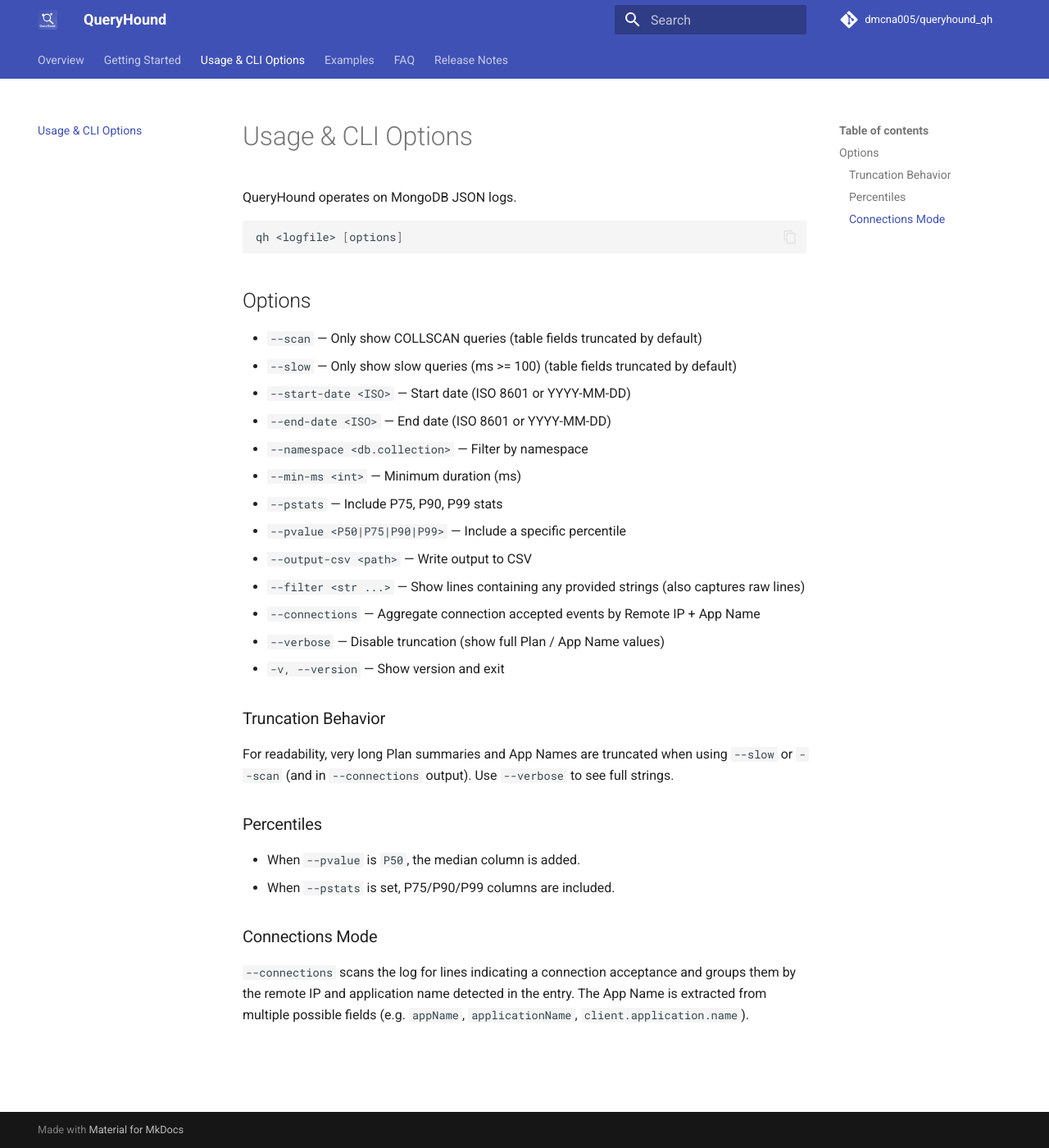
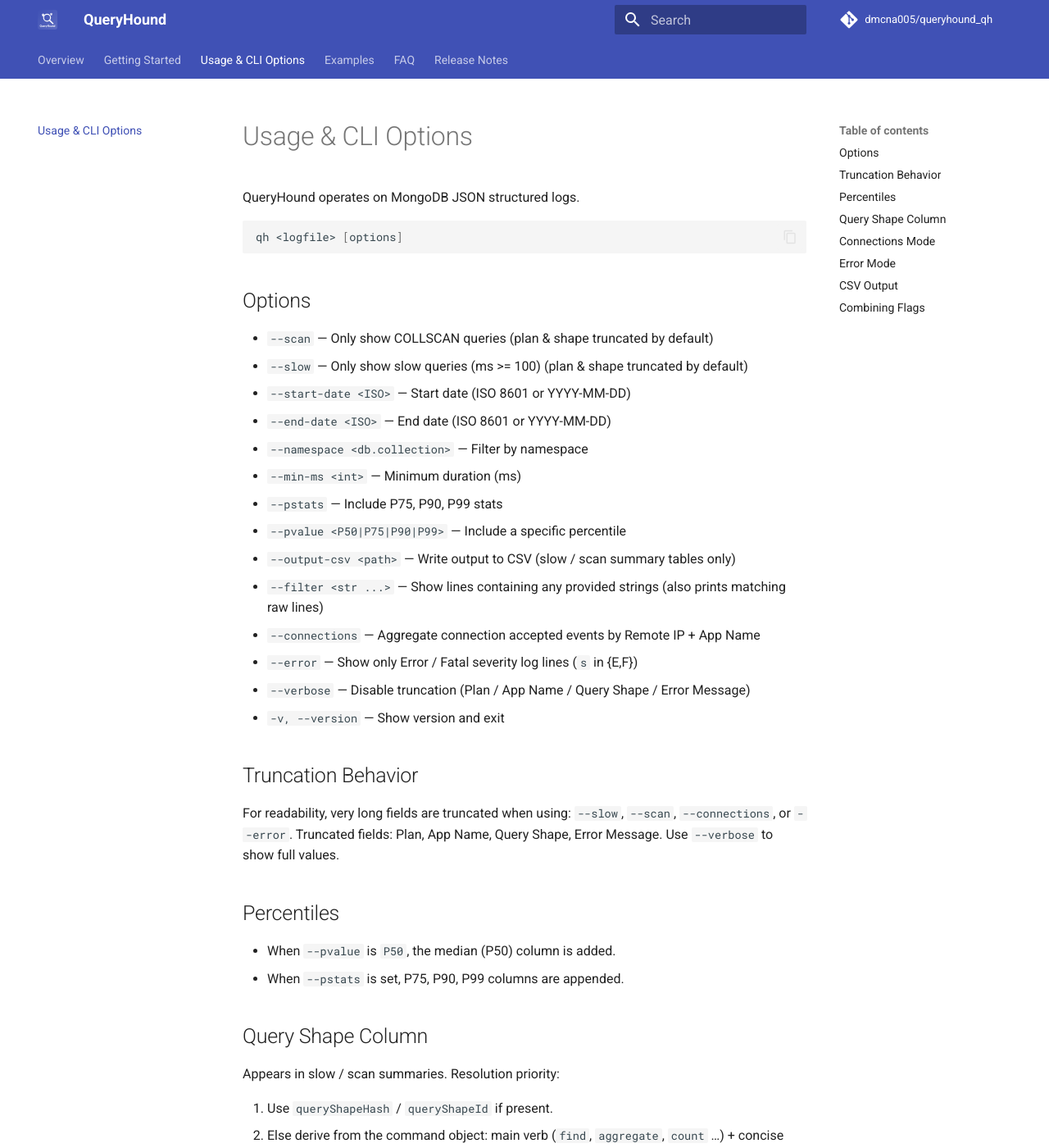
Before and after one commit to dmcna005/queryhound_qh, an MkDocs documentation site: the page built from docs/usage.md, in a window 1280 px wide and 1400 px high. Shown: the whole window at 82% size. Built offline with MkDocs 1.6.1 and Material for MkDocs 9.7.7, drawn with Linux system fonts in a browser that asks for light colours; comment, search, counter and statistics services are not loaded; some of the changed text lies outside the part shown.

Commit message:
docs: clean markdown fences; document --error and query shape

````diff
--- a/docs/usage.md
+++ b/docs/usage.md
@@ -1,6 +1,6 @@
 # Usage & CLI Options
 
-QueryHound operates on MongoDB JSON logs.
+QueryHound operates on MongoDB JSON structured logs.
 
 ```bash
 qh <logfile> [options]
@@ -8,29 +8,60 @@
 
 ## Options
 
-- `--scan` — Only show COLLSCAN queries (table fields truncated by default)
-- `--slow` — Only show slow queries (ms >= 100) (table fields truncated by default)
+- `--scan` — Only show COLLSCAN queries (plan & shape truncated by default)
+- `--slow` — Only show slow queries (ms >= 100) (plan & shape truncated by default)
 - `--start-date <ISO>` — Start date (ISO 8601 or YYYY-MM-DD)
 - `--end-date <ISO>` — End date (ISO 8601 or YYYY-MM-DD)
 - `--namespace <db.collection>` — Filter by namespace
 - `--min-ms <int>` — Minimum duration (ms)
 - `--pstats` — Include P75, P90, P99 stats
 - `--pvalue <P50|P75|P90|P99>` — Include a specific percentile
-- `--output-csv <path>` — Write output to CSV
-- `--filter <str ...>` — Show lines containing any provided strings (also captures raw lines)
+- `--output-csv <path>` — Write output to CSV (slow / scan summary tables only)
+- `--filter <str ...>` — Show lines containing any provided strings (also prints matching raw lines)
 - `--connections` — Aggregate connection accepted events by Remote IP + App Name
-- `--verbose` — Disable truncation (show full Plan / App Name values)
+- `--error` — Show only Error / Fatal severity log lines (`s` in {E,F})
+- `--verbose` — Disable truncation (Plan / App Name / Query Shape / Error Message)
 - `-v, --version` — Show version and exit
 
-### Truncation Behavior
+## Truncation Behavior
 
-For readability, very long Plan summaries and App Names are truncated when using `--slow` or `--scan` (and in `--connections` output). Use `--verbose` to see full strings.
+For readability, very long fields are truncated when using: `--slow`, `--scan`, `--connections`, or `--error`.
+Truncated fields: Plan, App Name, Query Shape, Error Message. Use `--verbose` to show full values.
 
-### Percentiles
+## Percentiles
 
-- When `--pvalue` is `P50`, the median column is added.
-- When `--pstats` is set, P75/P90/P99 columns are included.
+- When `--pvalue` is `P50`, the median (P50) column is added.
+- When `--pstats` is set, P75, P90, P99 columns are appended.
 
-### Connections Mode
+## Query Shape Column
 
-`--connections` scans the log for lines indicating a connection acceptance and groups them by the remote IP and application name detected in the entry. The App Name is extracted from multiple possible fields (e.g. `appName`, `applicationName`, `client.application.name`).
+Appears in slow / scan summaries. Resolution priority:
+
+1. Use `queryShapeHash` / `queryShapeId` if present.
+2. Else derive from the command object: main verb (`find`, `aggregate`, `count` …) + concise signature (e.g. filter keys or first pipeline stages).
+
+Purpose: cluster similar logical operations without dumping full query bodies.
+
+## Connections Mode
+
+`--connections` groups connection-accepted events by Remote IP + App Name. App name is extracted from any of: `appName`, `applicationName`, `client.application.name`.
+
+## Error Mode
+
+`--error` filters lines whose severity field `s` is `E` (Error) or `F` (Fatal) and prints a table of: Timestamp, Severity, Component, ID, Message (truncated unless `--verbose`).
+
+## CSV Output
+
+`--output-csv` exports only the tabular slow/scan summary (not raw filtered lines or connections/errors output).
+
+## Combining Flags
+
+Common combos:
+
+```bash
+qh mongo.log --slow --pstats
+qh mongo.log --scan --pvalue P90
+qh mongo.log --slow --namespace sales.orders --min-ms 250
+qh mongo.log --slow --start-date 2025-09-15 --end-date 2025-09-16 --pvalue P50
+qh mongo.log --error --verbose
+```
````
Also changed, not shown: docs/examples.md (+40 -12 lines), docs/faq.md (+16 -0 lines), docs/getting-started.md (+21 -5 lines), docs/release-notes.md (+1 -1 lines).
